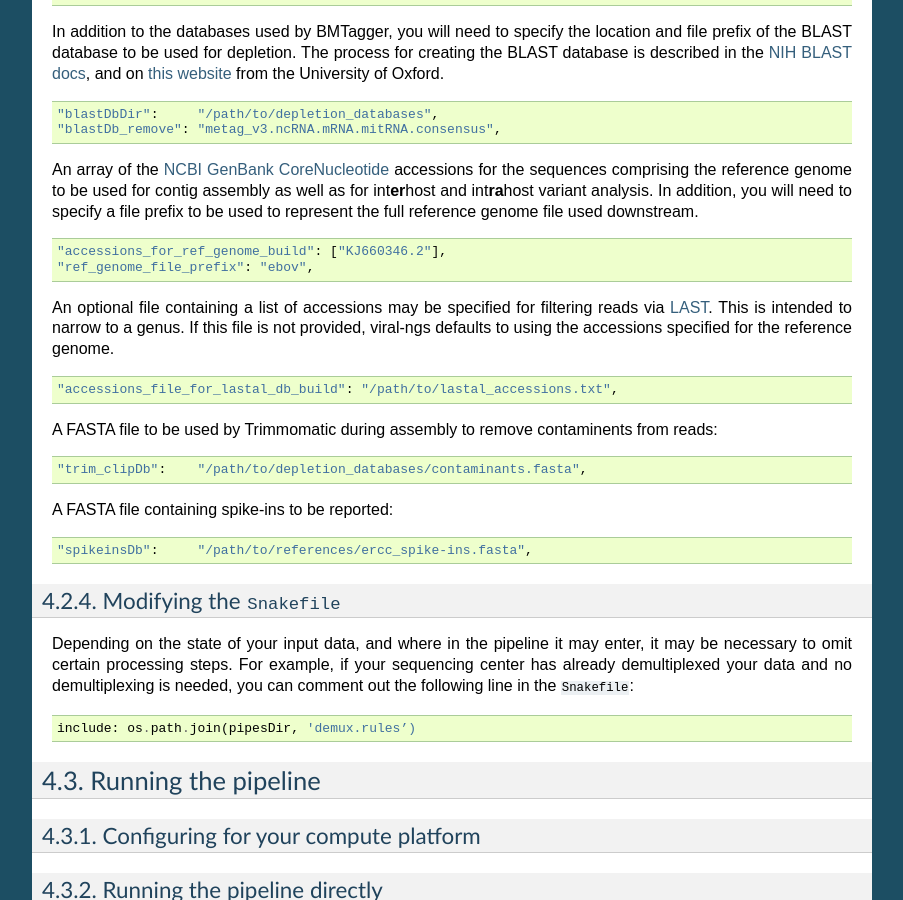
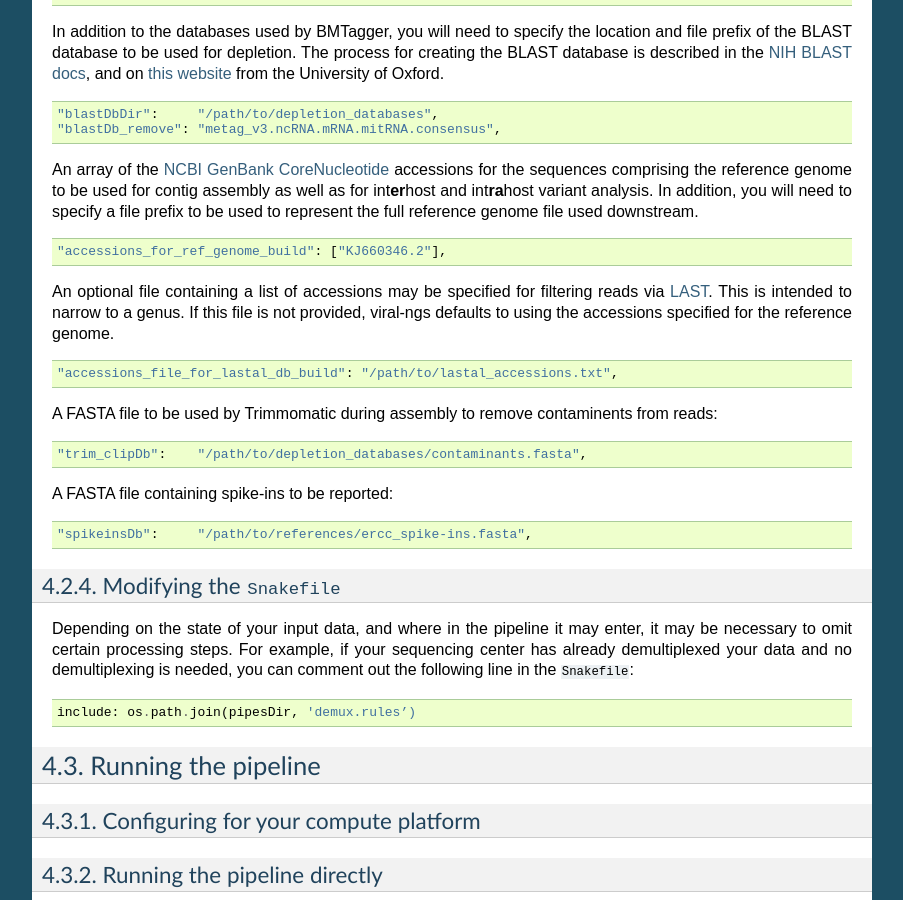
Before and after one commit to broadinstitute/viral-ngs, a Sphinx documentation site: the page built from docs/pipeuse.rst, in a window 1280 px wide and 900 px high, scrolled down 3212 px. Shown: the whole window, without its empty margins (198-1101 px from the left). Built offline with Sphinx 7.4.7, drawn with Linux system fonts in a browser that asks for light colours; formulas are drawn with MathJax 3.

Commit message:
replace config["ref_genome_file_prefix"] with "reference"

```diff
--- a/docs/pipeuse.rst
+++ b/docs/pipeuse.rst
@@ -193,7 +193,6 @@ to represent the full reference genome file used downstream.
 ::
 
     "accessions_for_ref_genome_build": ["KJ660346.2"],
-    "ref_genome_file_prefix": "ebov",
 
 An optional file containing a list of accessions may be specified for
 filtering reads via `LAST <http://last.cbrc.jp/doc/lastal.txt>`__. This is
```
Also changed, not shown: 2 other files.
